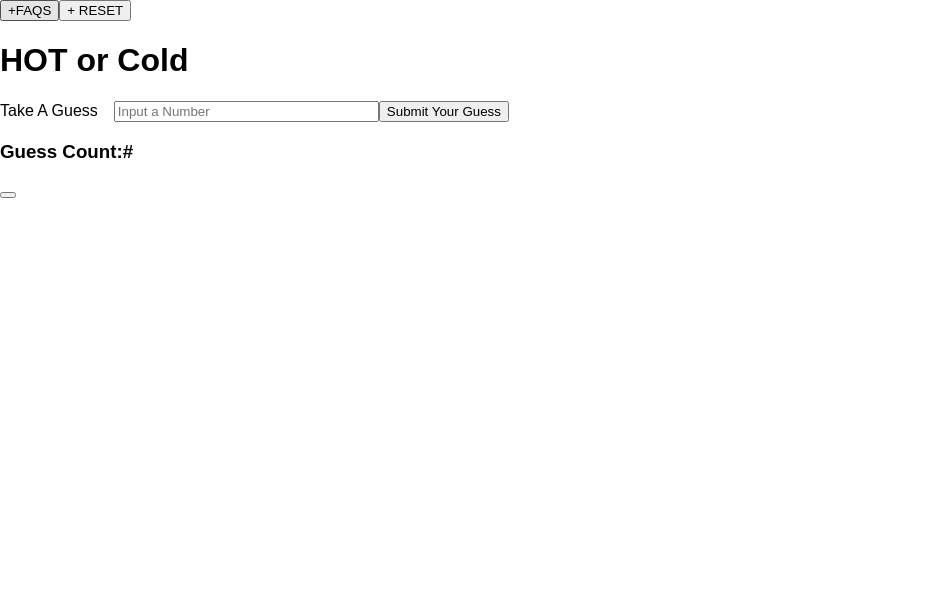
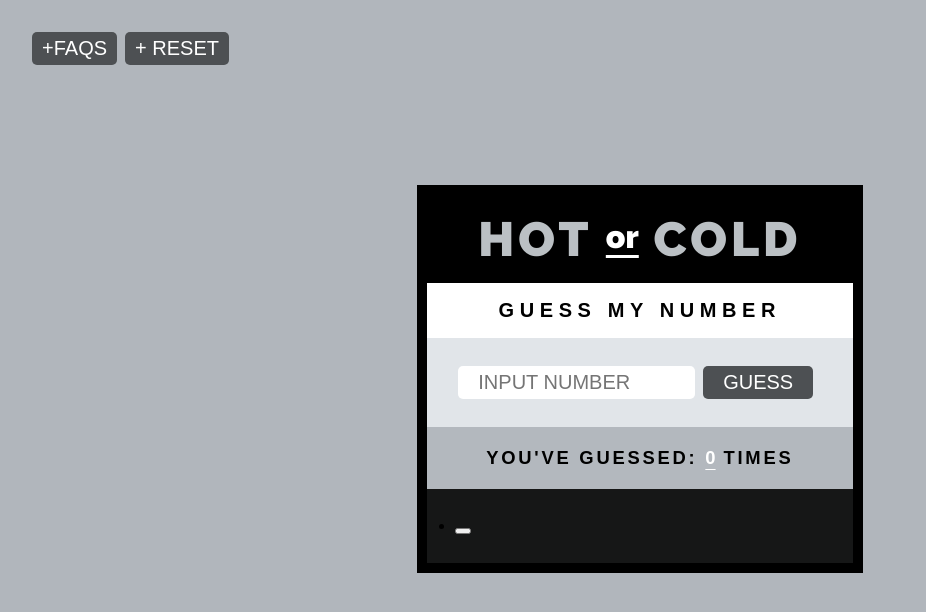
Before and after one commit to curvgrl5000/hot_cold, a React app: page / in a window 1280 px wide. Shown: the whole page, without its empty margins (0-926 px from the left). Built offline with nearby package versions, Linux system fonts and the light colour scheme; a web font is replaced by a local one.

Commit message:
updated the styling for the game

```diff
--- a/src/components/counter.js
+++ b/src/components/counter.js
@@ -2,9 +2,9 @@ import React from 'react';
 
 export default function Counter(props){
 	return (
-		<h3 className="user_interface" id={props.id} label={props.label}>
-		  Guess Count:<span>#{props.value}</span>
-		</h3>
+		<div className="counting">
+			<h3 id={props.id}>You've Guessed: <span>{props.value}</span> Times</h3>
+		</div>
 	)
 }
 
--- a/src/components/game-interface.js
+++ b/src/components/game-interface.js
@@ -4,18 +4,21 @@ import Counter from './counter';
 import Guesses from './guesses';
 import GuessInput from './guess-input';
 import FaqsButton from './faqs-button';
+import Hints from './hints';
 import Reset from './reset';
 
 export default class GameInterface extends React.Component{
 	constructor(props){
 		super(props);
 		this.state = {
-			counter: '',
-			guess: '',
-			last_guess: [],
+			hints: "Guess my Number",   		// the hints for each guess
+			guess: '',   		// the input value of the user
+			counter: 0, 		// Keeps track of how many guesses
+			last_guess: [], // the appended information being tracked for the user
 			isToggled: true,
 			resetApp: true
 		}
+		this.displayHints = this.displayHints.bind(this);
 	}
 
 	update(guess){
@@ -24,21 +27,30 @@ export default class GameInterface extends React.Component{
 		});
 	}
 
+	displayHints(hints){
+		this.setState({
+			hints: hints
+		});
+	}
+
 	render(){
 		return(
 			<div className="container">
 				<FaqsButton onClick={this.onClick} letsToggle={this.state.isToggled ? '+FAQS' : 'CLOSE'}/>
 				<Reset onClick={this.onClick} resetApp={this.state.resetApp ? ' + RESET' : 'HIDE'}/>
-				<div className="main">
-					<h1>HOT or Cold</h1>
+				<div className="main scale-up-center">
+					<div className="app_title">
+						<h1>HOT <span>or</span> COLD</h1>
+					</div>
+					<Hints value={this.state.hints} onChange={this.displayHints.bind(this)} />
 					<GuessInput />
 					<Counter
 						id="count"
 						label="count"
 						value={this.state.counter} />
-				</div>
-				<div>
-					<Guesses value={this.state.last_guess} onChange={this.update.bind(this)} />
+					<ul className="user_guesses">
+						<Guesses value={this.state.last_guess} onChange={this.update.bind(this)} />
+					</ul>
 				</div>
 			</div>
 		)
--- a/src/components/guess-input.js
+++ b/src/components/guess-input.js
@@ -3,11 +3,11 @@ import React from 'react';
 export default function SearchForm(props){
 	return(
 		<form className="top_form" onSubmit={event => event.preventDefault()}>
-			<label htmlFor="guessing">Take A Guess</label>&emsp;
+
 			<input type="text" id="num" name="num" size='30'
-			placeholder="Input a Number"
+			placeholder="Input Number"
 			value={props.key} />
-			<button onSubmit={event => props.onSubmit(event.target.value)}>Submit Your Guess</button>
+			<button className="guessing" onSubmit={event => props.onSubmit(event.target.value)}>Guess</button>
 		</form>
 	);
 }
--- a/src/components/guesses.js
+++ b/src/components/guesses.js
@@ -2,8 +2,8 @@ import React from 'react';
 
 export default function Guesses(props){
 	return (
-		<div className="user_guesses">
+		<li>
 		 <button className="tiny_guess">{props.value}</button>
-		</div>
+		</li>
 	)
 }
--- /dev/null
+++ b/src/components/hints.js
@@ -0,0 +1,9 @@
+import React from 'react';
+
+export default function Hints(props){
+	return(
+			<div className="hints">
+				<h2 onChange={e => props.onChange(e.currentTarget)} htmlFor="guessing">{props.value}</h2>
+			</div>
+	);
+}
--- a/src/index.css
+++ b/src/index.css
@@ -1,5 +1,188 @@
+@import url('https://fonts.googleapis.com/css?family=Archivo+Black|Jaldi:400,700|Raleway:900');
+
+
 body {
   margin: 0;
   padding: 0;
   font-family: sans-serif;
 }
+
+.container {
+    padding: 2em;
+    overflow: hidden;
+    height: 100vh;
+    background-color: #b1b6bc;
+}
+
+.main {
+    max-width: 35%;
+    min-width: 300px;
+    border: 10px solid black;
+    margin: 0 auto;
+    position: relative;
+    top: 15%;
+    transform: perspective(1px) translateY(-50%);
+
+}
+
+form.top_form {
+    background-color: #e1e5e9;
+    padding: 1.75rem 1rem;
+    overflow: hidden;
+    position: relative;
+    text-align: center;
+}
+
+.app_title {
+    background-color: black;
+    color: #bbc0c4;
+    text-align: center;
+    padding: 1rem;
+}
+
+.app_title span {
+    font-size: 2rem;
+    vertical-align: 8px;
+    color: #fff;
+}
+
+h1 {
+    display: block;
+    -webkit-margin-before: 0em;
+    -webkit-margin-after: 0em;
+    -webkit-margin-start: 0px;
+    -webkit-margin-end: 0px;
+    font-weight: bold;
+    font-size: 3rem;
+		font-family: 'Raleway', sans-serif;
+		letter-spacing: .25rem;
+}
+
+.hints {
+    background-color: #fff;
+    text-align: center;
+    padding: 1rem;
+}
+
+.hints > h2, .counting > h3 {
+    text-transform: uppercase;
+    font-family: 'Jaldi', sans-serif;
+    color: #000000;
+    margin: 0px;
+    -webkit-margin-before: 0em;
+    -webkit-margin-after: 0em;
+    letter-spacing: .35rem;
+    font-size: 1.25rem;
+}
+
+.counting {
+    background-color: #b3b8be;
+    text-align: center;
+    padding: 1.25rem;
+}
+
+.counting > h3 {
+    font-size: 1.15em;
+    letter-spacing: 0.15em;
+}
+
+input#num {
+    border: none;
+    padding: .25em 1em;
+    margin-right: .5rem;
+    font-family: 'Jaldi', sans-serif;
+    width: 50%;
+    background-color: #fff;
+    color: black;
+    text-transform: uppercase;
+    font-weight: 500;
+    border-radius: .25em;
+    font-size: 1.25em;
+}
+
+input#num:focus {
+    background-color: #c6d506;
+    border: 0px;
+    outline: none;
+    -webkit-transition: background-color 2s ease-out;
+    -moz-transition: background-color 2s ease-out;
+    -o-transition: background-color 2s ease-out;
+}
+
+button.guessing, button.info {
+    border: none;
+    padding: .25em .5em;
+    margin-right: .5rem;
+    font-size: 1.15em;
+    font-family: 'Jaldi', sans-serif;
+    width: 28%;
+    background-color: #4d5053;
+    color: white;
+    text-transform: uppercase;
+    font-weight: 500;
+    border-radius: .25em;
+    font-size: 1.25em;
+}
+
+button.guessing:hover {
+    background-color: black;
+    -webkit-transition: background-color 2s ease-out;
+    -moz-transition: background-color 2s ease-out;
+    -o-transition: background-color 2s ease-out;
+}
+
+button:focus{
+		border: 0px;
+	  outline: none;
+}
+
+button.info {
+	width: fit-content;
+}
+
+span {
+    color: white;
+    text-underline-position: under;
+    letter-spacing: normal;
+    text-decoration-line: underline;
+}
+
+.user_guesses {
+    background-color: #161717;
+    text-align: center;
+    padding: 1.75rem;
+}
+
+.scale-up-center {
+	-webkit-animation: scale-up-center 0.7s cubic-bezier(0.390, 0.575, 0.565, 1.000) both;
+	        animation: scale-up-center 0.7s cubic-bezier(0.390, 0.575, 0.565, 1.000) both;
+}
+
+ul.user_guesses {
+    margin: 0;
+}
+
+li {
+	text-align: left;
+}
+
+@-webkit-keyframes scale-up-center {
+  0% {
+    -webkit-transform: scale(0.5);
+            transform: scale(0.5);
+  }
+  100% {
+    -webkit-transform: scale(1);
+            transform: scale(1);
+  }
+}
+@keyframes scale-up-center {
+  0% {
+    -webkit-transform: scale(0.5);
+            transform: scale(0.5);
+  }
+  100% {
+    -webkit-transform: scale(1);
+            transform: scale(1);
+  }
+}
```
